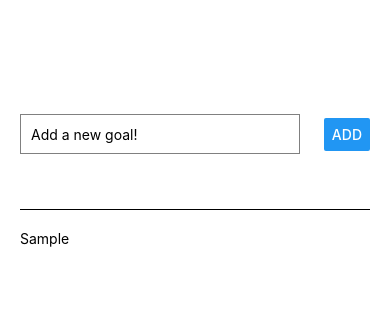
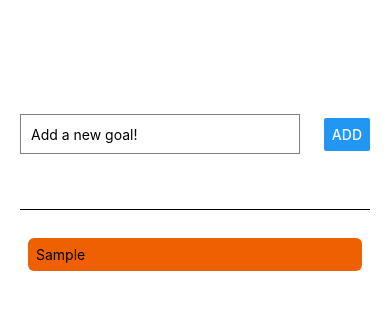
Before and after one commit to ravraw/react_native_goals_app, a React Native app: screen / in a window 390 px wide. Both pictures are taken after typing "Sample" into the empty fields and a click on the button "ADD". Shown: the top 310 px of the page. Built offline with nearby package versions, Linux system fonts and the light colour scheme.

Commit message:
Added GoalItem component

```diff
--- a/App.js
+++ b/App.js
@@ -4,10 +4,10 @@ import {
   SafeAreaView,
   StyleSheet,
   TextInput,
-  Text,
   View,
   FlatList,
 } from "react-native";
+import GoalItem from "./components/GoalItem";
 
 const App = () => {
   const [enteredGoal, setEnteredGoal] = useState("");
@@ -19,7 +19,7 @@ const App = () => {
   const addGoalHandler = () => {
     setGoalList((currentGoals) => [
       ...currentGoals,
-      { text: enteredGoal, key: Math.random().toString() },
+      { text: enteredGoal, id: Math.random().toString() },
     ]);
     setEnteredGoal("");
   };
@@ -37,11 +37,8 @@ const App = () => {
       <View style={styles.listContainer}>
         <FlatList
           data={goalList}
-          renderItem={(itemData) => (
-            <View style={styles.listItem}>
-              <Text>{itemData.item.text}</Text>
-            </View>
-          )}
+          renderItem={(itemData) => <GoalItem text={itemData.item.text} />}
+          keyExtractor={(item, index) => item.id}
           alwaysBounceVertical={false}
         />
       </View>
@@ -74,13 +71,6 @@ const styles = StyleSheet.create({
     // borderWidth: 1,
     // borderColor: "red",
   },
-  // listItem: {
-  //   padding: 10,
-  //   margin: 10,
-  //   // backgroundColor: "lightgreen",
-  //   borderColor: "gray",
-  //   borderWidth: 1,
-  // },
   textInput: {
     borderColor: "gray",
     borderWidth: 1,
--- /dev/null
+++ b/components/GoalItem.js
@@ -0,0 +1,21 @@
+import { StyleSheet, View, Text } from "react-native";
+
+const GoalItem = ({ text }) => {
+  return (
+    <View style={styles.listItem}>
+      <Text>{text}</Text>
+    </View>
+  );
+};
+
+const styles = StyleSheet.create({
+  listItem: {
+    margin: 8,
+    padding: 8,
+    backgroundColor: "#ee6002",
+    borderRadius: 6,
+    borderColor: "black",
+  },
+});
+
+export default GoalItem;
```
Also changed, not shown: components/GoalInput.js (added).
